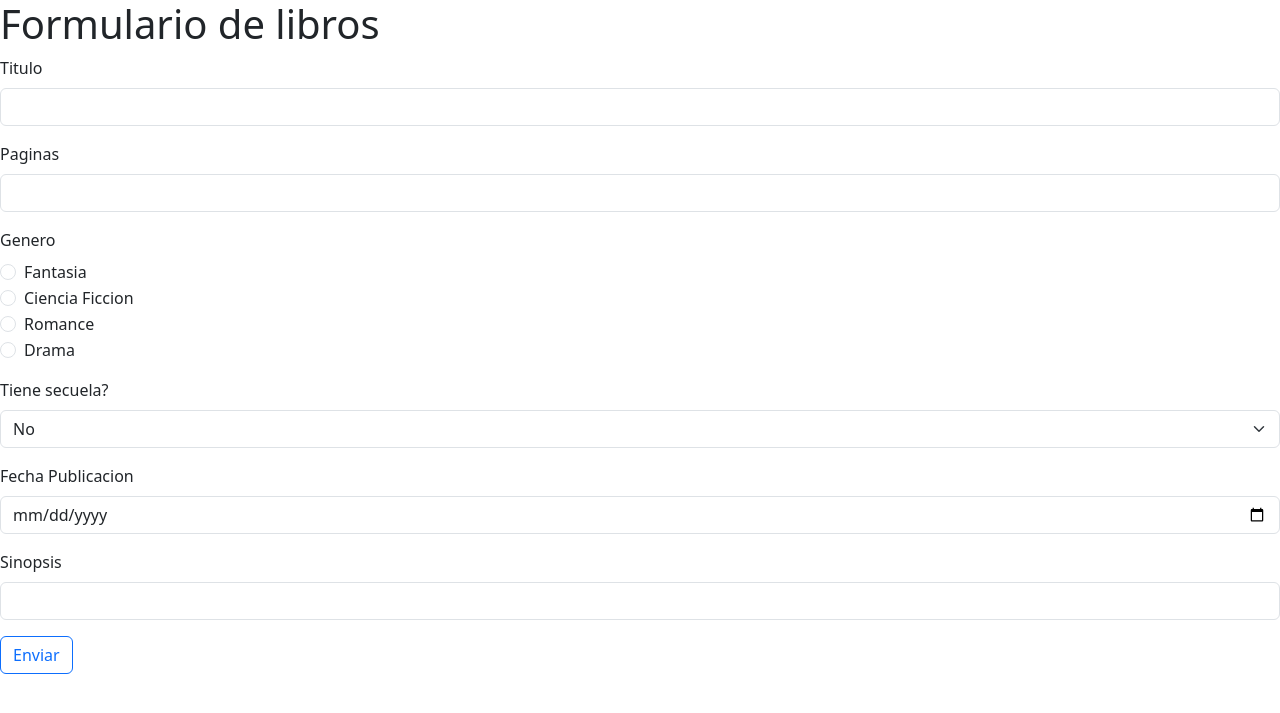
After one commit to fruitniiga/desarrollo-web-servidor-2024, a PHP site: page /EXAMEN2/ejercicio1.php in a window 1280 px wide. The commit adds this page. Shown: the top 713 px of the page. Run offline with PHP 8.4, Linux system fonts and the light colour scheme.

Commit message:
examen subido

```diff
--- /dev/null
+++ b/PHP/EXAMEN2/ejercicio1.php
@@ -0,0 +1,206 @@
+<!DOCTYPE html>
+<html lang="en">
+<head>
+    <meta charset="UTF-8">
+    <meta name="viewport" content="width=device-width, initial-scale=1.0">
+    <title>Ejercicio 1 Examen</title>
+    <link href="https://cdn.jsdelivr.net/npm/bootstrap@5.3.3/dist/css/bootstrap.min.css" rel="stylesheet" integrity="sha384-QWTKZyjpPEjISv5WaRU9OFeRpok6YctnYmDr5pNlyT2bRjXh0JMhjY6hW+ALEwIH" crossorigin="anonymous">
+    <?php
+        error_reporting( E_ALL );
+        ini_set( "display_errors", 1);
+    ?>
+    <style>
+        .error{
+            color: red;
+        }
+    </style>
+</head>
+<body>
+
+    <?php
+        function depurar(string $entrada) : string {
+            $salida = htmlspecialchars($entrada);
+            $salida = trim($salida);
+            $salida = stripslashes($salida);
+            $salida = preg_replace('!\s!', ' ', $salida);
+            return $salida;
+        }
+    ?>
+
+    <?php
+        if($_SERVER["REQUEST_METHOD"] == "POST"){
+            $tmp_titulo = depurar($_POST["titulo"]);
+            $tmp_paginas = depurar($_POST["paginas"]);
+
+
+            $tmp_fecha_publicacion = depurar($_POST["fecha_publicacion"]);
+            //$tmp_sinopsis = depurar($_POST["sinopsis"]);
+
+            if ($tmp_titulo == ""){
+                $err_titulo = "El titulo es obligatorio";
+            }
+            else{
+                if (strlen($tmp_titulo) < 1 or strlen($tmp_titulo) > 40){
+                    $err_titulo = "El titulo debe contener entre 1 y 40 caracteres.";
+                }
+                else{
+                    $patron = "/^[a-zA-z]{1}[a-zA-Z0-9 ñáéíóúüÁÉÍÓÚÜ.,;]+$/";
+                    if (!preg_match($patron, $tmp_titulo)) {
+                        $err_titulo = "El nombre solo puede contener letras, numeros, espacios, puntos, comas, puntos y comas y ñ";
+                    }
+                    else $titulo = ucwords(strtolower($tmp_titulo));
+                }
+            }
+
+
+            if ($tmp_paginas == "") {
+                $err_paginas = "Las paginas son obligatorias";
+            }
+            else{
+                if (!filter_var($tmp_paginas, FILTER_VALIDATE_INT)) {
+                    $err_paginas = "Las paginas tienen que ser un numero entero";
+                }
+                else{
+                    if ($tmp_paginas < 10 or $tmp_paginas > 9999) {
+                        $err_paginas = "Las paginas tienen que estar entre 10 y 9999";
+                    }
+                    else{
+                        $paginas = $tmp_paginas;
+                    }
+                }
+            }
+
+
+            if (isset($_POST["genero"])) $tmp_genero = $_POST["genero"];
+            else $tmp_genero = "";
+
+            if($tmp_genero == ""){
+                $err_genero = "El genero es obligatorio";
+            }
+            else{
+                $generos_validos = ["fantasia", "ciencia_ficcion", "romance", "drama"];
+                if (!in_array($tmp_genero, $generos_validos)) {
+                    $err_genero = "El genero no es valido";
+                }
+                else{
+                    $genero = $tmp_genero;
+                }
+            }
+
+
+            if (isset($_POST["secuela"])) $tmp_secuela = $_POST["secuela"];
+            else $tmp_secuela = "";
+
+            $secuelas_validas = ["si", "no"];
+            if (!in_array($tmp_secuela, $secuelas_validas)) {
+                $err_secuela = "La secuela no es valida";
+            }
+            else{
+                $secuela = $tmp_secuela;
+            }
+
+            if ($tmp_fecha_publicacion == "") {
+                $err_fecha_publicacion = "";
+            }
+            else{
+                $fecha_maxima = date("Y-m-d", strtotime('+3 years'));
+                $fecha_minima = "1800-01-01";
+
+                if ($tmp_fecha_publicacion < $fecha_minima) {
+                    $err_fecha_publicacion = "La fecha no puede ser inferior a 01-01-1800";
+                }
+                elseif ($tmp_fecha_publicacion > $fecha_maxima){
+                    $err_fecha_publicacion = "La fecha no puede ser mayor al dia de hoy dentro de 3 años";
+                }
+                else{
+                    $fecha_publicacion = $tmp_fecha_publicacion;
+                }
+            }
+
+
+            /*if ($tmp_sinopsis == ""){
+                $err_sinopsis = "";
+            }
+            else{
+                if (strlen($tmp_sinopsis) > 200){
+                    $err_sinopsis = "La sinopsis puede contener como maximo 200 caracteres.";
+                }
+                else{
+                    $patron = "/^[a-zA-Z ñáéíóúüÁÉÍÓÚÜ]+$/";
+                    if (!preg_match($patron, $tmp_sinopsis)) {
+                        $err_sinopsis = "La sinopsis solo puede contener letras, espacios y ñ";
+                    }
+                    else $sinopsis = ucwords(strtolower($tmp_sinopsis));
+                }
+            }*/
+        }
+    ?>
+
+
+<h1>Formulario de libros</h1>
+    <form action="" method="post">
+        <div class="mb-3">
+            <label class="form-label">Titulo</label>
+            <input class="form-control" type="text" name="titulo">
+            <?php if (isset($err_titulo)) echo"<span class='error'>$err_titulo</span>"; ?>
+        </div class="mb-3">
+        <div class="mb-3">
+            <label class="form-label">Paginas</label>
+            <input class="form-control" type="text" name="paginas">
+            <?php if (isset($err_paginas)) echo"<span class='error'>$err_paginas</span>"; ?>
+        </div>
+        <div class="mb-3">
+            <label class="form-label">Genero</label>
+            <div class="form-check">
+                <input class="form-check-input" type="radio" name="genero" value="fantasia">
+                <label class="form-check-label">Fantasia</label>
+            </div>
+            <div class="form-check">
+                <input class="form-check-input" type="radio" name="genero" value="ciencia_ficcion">
+                <label class="form-check-label">Ciencia Ficcion</label>
+            </div>
+            <div class="form-check">
+                <input class="form-check-input" type="radio" name="genero" value="romance">
+                <label class="form-check-label">Romance</label>
+            </div>
+            <div class="form-check">
+                <input class="form-check-input" type="radio" name="genero" value="drama">
+                <label class="form-check-label">Drama</label>
+            </div>
+            <?php if (isset($err_genero)) echo"<span class='error'>$err_genero</span>"; ?>
+        </div>
+        <div class="mb-3">
+            <label class="form-label">Tiene secuela?</label>
+            <select class="form-select" name="secuela" id="secuela">
+                <option value="no">No</option>
+                <option value="si">Si</option>
+            </select>
+            <?php if (isset($err_secuela)) echo"<span class='error'>$err_secuela</span>"; ?>
+        </div>
+        <div class="mb-3">
+            <label class="form-label">Fecha Publicacion</label>
+            <input class="form-control" type="date" name="fecha_publicacion">
+            <?php if (isset($err_fecha_publicacion)) echo"<span class='error'>$err_fecha_publicacion</span>"; ?>
+        </div>
+        <div class="mb-3">
+            <label class="form-label">Sinopsis</label>
+            <input class="form-control" type="text" name="sinopsis">
+            <?php if (isset($err_sinopsis)) echo"<span class='error'>$err_sinopsis</span>"; ?>
+        </div>
+        <!--Aqui va lo demas-->
+        <div class="mb-3">
+            <button class="btn btn-outline-primary" type="submit">Enviar</button>
+        </div>
+    </form>
+</div>
+<script src="https://cdn.jsdelivr.net/npm/bootstrap@5.3.3/dist/js/bootstrap.bundle.min.js" integrity="sha384-YvpcrYf0tY3lHB60NNkmXc5s9fDVZLESaAA55NDzOxhy9GkcIdslK1eN7N6jIeHz" crossorigin="anonymous"></script>
+<?php
+        if(isset($titulo) && isset($paginas) && isset($genero) && isset($secuela) && isset($fecha_publicacion)) { ?>
+            <h1>Titulo: <?php echo $titulo ?></h1>
+            <h1>Paginas: <?php echo $paginas ?></h1>
+            <h1>Genero: <?php echo $genero ?></h1>
+            <h1>Secuela: <?php echo $secuela ?></h1>
+            <h1>Fecha de la Publicacion: <?php echo $fecha_publicacion ?></h1>
+<?php   } ?>
+</body>
+</html>
```
Also changed, not shown: PHP/04_Formularios/iva_post.php (+5 -2 lines), PHP/FuncionesImportantes.php (added, +46 -0 lines), PHP/FuncionesImportantes.txt (deleted, +0 -43 lines).
